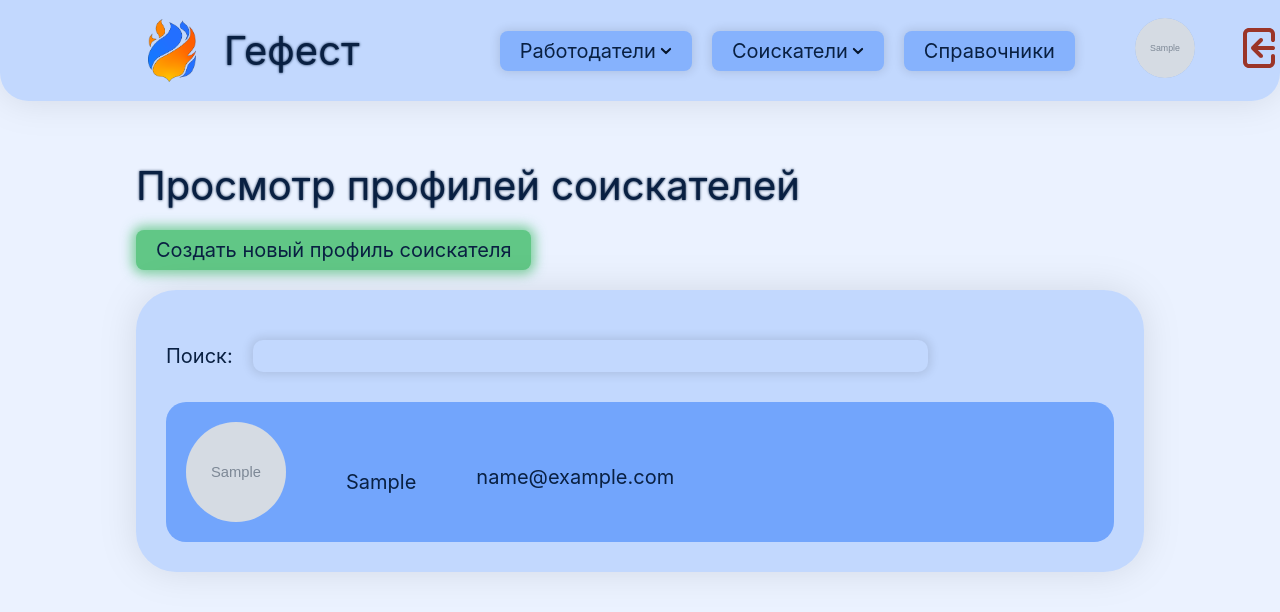
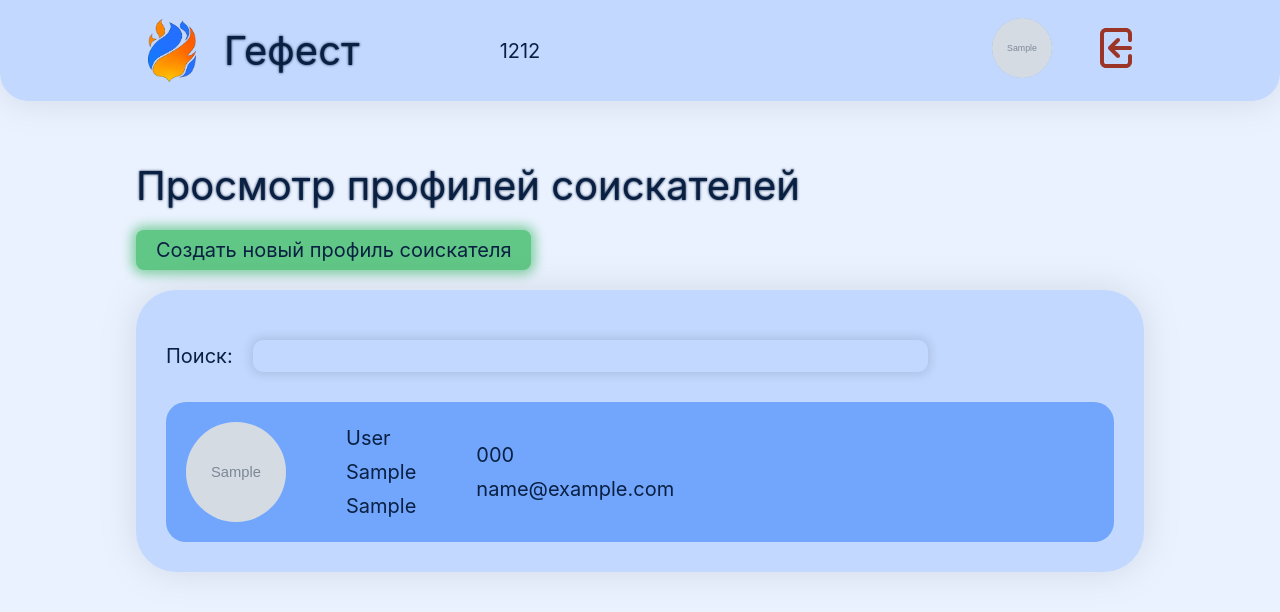
Before and after one commit to ZoomBySNik/Hephaestus, a Django app: page /jobseeker/view/ in a window 1280 px wide. Shown: the top 612 px of the page. Run offline with Django 4.2, Linux system fonts and the light colour scheme; a user stored in the database is signed in; tables that the repository leaves empty hold one stand-in row (values such as "Sample post"); grey boxes marked "Sample" are stand-in pictures; some libraries are stand-ins or nearby versions.

Commit message:
Исправлено отображение некоторых страниц редактирования профиля, разделён интерфейс для пользователей

```diff
--- a/domain/context_processors.py
+++ b/domain/context_processors.py
@@ -1,5 +1,25 @@
 from django.contrib.auth.context_processors import auth
+
+from domain.models import JobSeeker, Employer, Employee
+
+
+def get_user_type(user_id):
+    try:
+        job_seeker = JobSeeker.objects.get(id=user_id)
+        user_type = 'job_seeker'
+    except JobSeeker.DoesNotExist:
+        try:
+            employer = Employer.objects.get(id=user_id)
+            user_type = 'employer'
+        except Employer.DoesNotExist:
+            try:
+                employee = Employee.objects.get(id=user_id)
+                user_type = 'employee'
+            except Employee.DoesNotExist:
+                return None, 'not_found'
+    return user_type
 
 
 def user(request):
-    return {'user': auth(request)['user']}
+    return {'user': auth(request)['user'],
+            'user_type': get_user_type(auth(request)['user'].id)}
--- a/domain/templates/components/navbar.html
+++ b/domain/templates/components/navbar.html
@@ -10,35 +10,12 @@
                     <div class="title" style="padding-right: 3em;">Гефест</div>
                 </div>
             </a>
-            <div class="button">
-                Работодатели
-                <img src="{% static 'icons/arrow-down.svg' %}" class="icon">
-                <div class="expanded">
-                    <div class="expanded-block flex-vertical">
-                        <a href="{% url 'organization_create' %}" class="expanded-link">Создать заявку</a>
-                        <a href="{% url 'applications_view' 'without_archive_by_final_date' %}" class="expanded-link">Просмотр
-                            текущих заявок</a>
-                        <a href="{% url 'applications_view' 'archive_by_final_date' %}" class="expanded-link">Просмотр
-                            архивных заявок</a>
-                    </div>
-                </div>
-            </div>
-            <button class="button">
-                Соискатели
-                <img src="{% static 'icons/arrow-down.svg' %}" class="icon">
-                <div class="expanded">
-                    <div class="expanded-block flex-vertical">
-                        <a href="{% url 'job_seeker_list' %}" class="expanded-link">Просмотр профилей соискателей</a>
-                        <a href="{% url 'job_seeker_create' %}" class="expanded-link">Создать профиль соискателя</a>
-                        <br>
-                    </div>
-                </div>
-            </button>
-            <button class="button">
-                <a href="{% url 'references' %}" class="expanded-link">
-                    Справочники
-                </a>
-            </button>
+            {% if user_type == 'employee' %}
+                {% include 'components/navbar_components/employee_buttons.html' %}
+            {% elif user_type == 'job_seeker' %}
+                <p>1212</p>
+            {% endif %}
+
         </div>
         <div class="nav-part flex-horizontal gap-2em">
             <a href="{% url 'user_profile' %}">
--- a/domain/templates/employees_templates/job_seekers/view/job_seekers_all_view.html
+++ b/domain/templates/employees_templates/job_seekers/view/job_seekers_all_view.html
@@ -23,12 +23,12 @@
                                     <div class="person-img-preview"></div>
                                 {% endif %}
                                 <div class="flex-vertical gap-05em">
-                                    <p>{{ job_seeker.surname }}</p>
-                                    <p>{{ job_seeker.name }}</p>
+                                    <p>{{ job_seeker.last_name }}</p>
+                                    <p>{{ job_seeker.first_name }}</p>
                                     <p>{{ job_seeker.patronymic }}</p>
                                 </div>
                                 <div class="flex-vertical gap-05em">
-                                    <p>{{ job_seeker.phone }}</p>
+                                    <p>{{ job_seeker.phone_number }}</p>
                                     <p>{{ job_seeker.email }}</p>
                                 </div>
                             </div>
--- a/domain/templates/employees_templates/home/home.html
+++ b/domain/templates/general_templates/home/home.html
@@ -3,7 +3,9 @@
 {% block content %}
     <section class="flex-vertical gap-1em">
         <div class="split-section flex-vertical gap-2em">
-            {% include 'employees_templates/home/components/applications_block.html' %}
+            {% if user_type == 'employee' %}
+            {% include 'general_templates/home/components/applications_block.html' %}
+            {% endif %}
         </div>
     </section>
 {% endblock %}
--- a/domain/templates/general_templates/profile/profile.html
+++ b/domain/templates/general_templates/profile/profile.html
@@ -16,7 +16,7 @@
                                 <div id="profile-photo" class="person-img"></div>
                             {% endif %}
                             <div class="button-container extra-box">
-                                <form id="photoForm" method="post" enctype="multipart/form-data" class="flex-vertical gap-1em" style="">
+                                <form id="photoForm" method="post" enctype="multipart/form-data" class="flex-vertical gap-1em" style="align-items: center;">
                                     <p class="text1">Сменить фото профиля</p>
                                     {% csrf_token %}
                                     {{ form.profile_photo }}
--- a/domain/views/general_views.py
+++ b/domain/views/general_views.py
@@ -20,7 +20,7 @@ def home_view(request, *args, **kwargs):
         'applications_by_new': applications_by_new,
         'applications_by_final_date': applications_by_final_date
     }
-    return render(request, 'employees_templates/home/home.html', response)
+    return render(request, 'general_templates/home/home.html', response)
 
 
 def error_view(request, *args):
--- a/domain/views/job_seeker_views.py
+++ b/domain/views/job_seeker_views.py
@@ -51,7 +51,10 @@ def job_seeker_all_view(request):
 
 def job_seeker_view(request, job_seeker_id):
     job_seeker = JobSeeker.objects.get(id=job_seeker_id)
-    job_seeker.age = (date.today() - job_seeker.birthdate) // timedelta(days=365.2425)
+    if job_seeker.birthdate:
+        job_seeker.age = (date.today() - job_seeker.birthdate) // timedelta(days=365.2425)
+    else:
+        job_seeker.age = None
     work_experiences = job_seeker.workexperience_set.all().order_by('-date_of_employment')
     context = {
         'job_seeker': job_seeker,
--- a/static/css/styles.css
+++ b/static/css/styles.css
@@ -496,6 +496,10 @@ tr:hover td {
     padding: 1em;
 }
 
+.persons-div:hover{
+    filter: drop-shadow(0 0 0.5em var(--element-shadow));
+}
+
 .person-img-preview {
     border-radius: 100%;
     object-fit: cover;
```
Also changed, not shown: domain/templates/components/navbar_components/employee_buttons.html (added, +34 -0 lines), domain/templates/employees_templates/job_seekers/create/education_create.html (+7 -0 lines), domain/templates/employees_templates/job_seekers/create/skills_create.html (+7 -0 lines), domain/templates/employees_templates/job_seekers/create/software_and_hardware_tools_create.html (+7 -0 lines), domain/templates/employees_templates/job_seekers/create/specialization_create.html (+7 -0 lines), domain/templates/employees_templates/job_seekers/create/work_experience.html (+12 -5 lines), domain/templates/employees_templates/job_seekers/view/job_seeker_view.html (+2 -9 lines), domain/templates/general_templates/home/components/applications_block.html (renamed from domain/templates/employees_templates/home/components/applications_block.html), domain/templates/general_templates/home/components/resume_block.html (renamed from domain/templates/employees_templates/home/components/resume_block.html).
